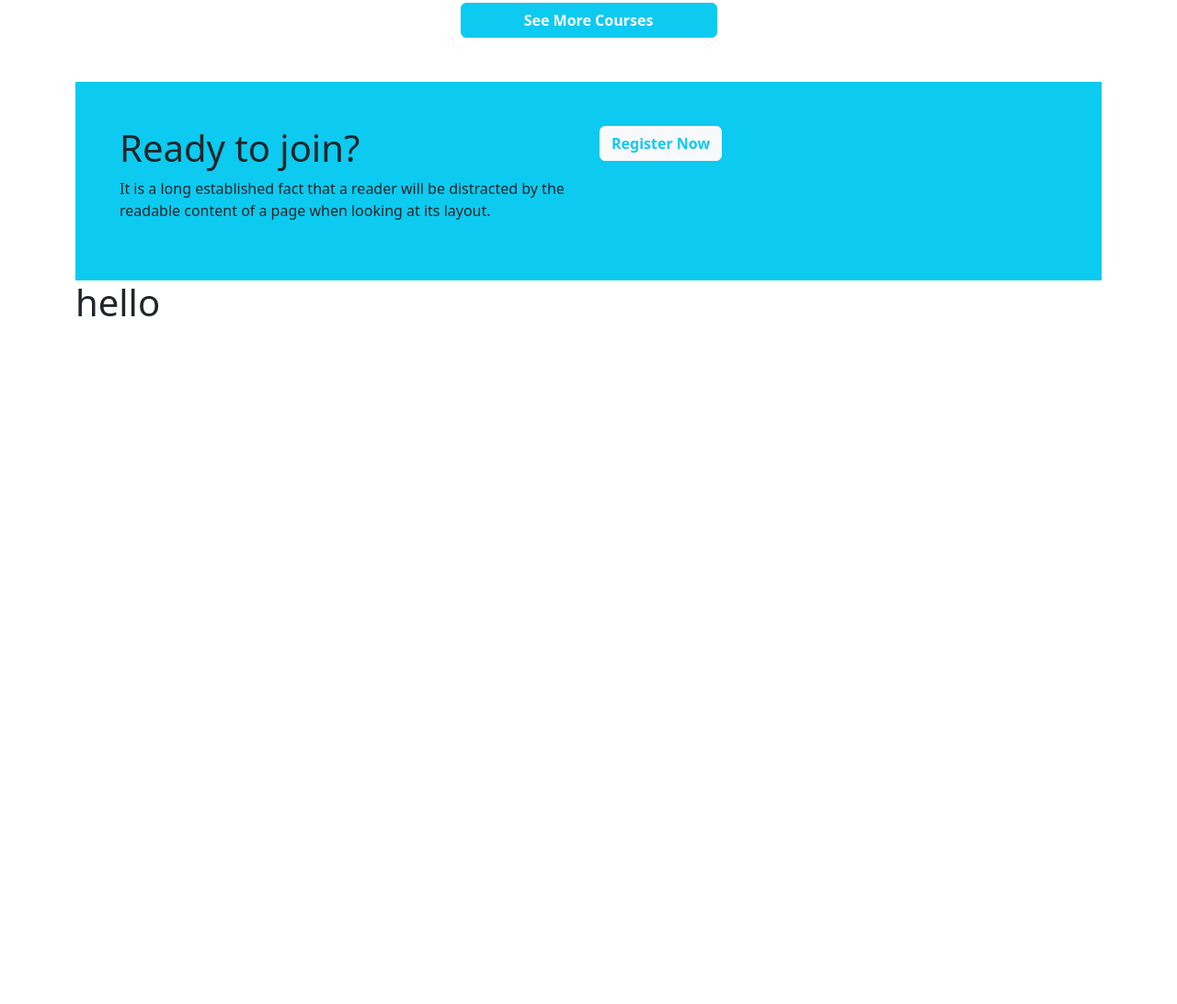
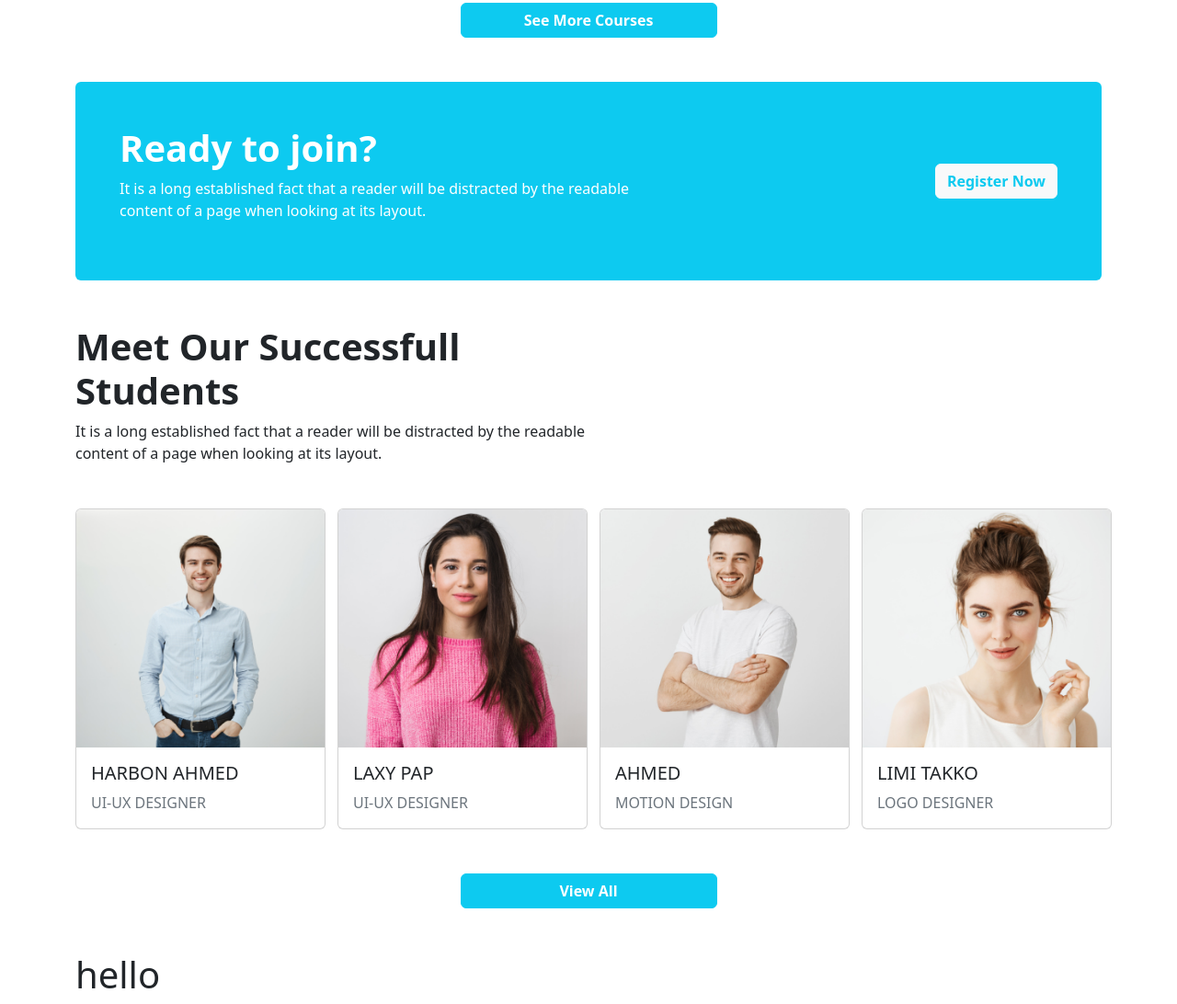
Before and after one commit to khairulistiyak/Tech-tree---2022-Assignment-3, a plain HTML site: page index.html in a window 1280 px wide. Shown: the part 1603-2695 px from the top of the page at 92% size. Before the commit the page ends 1964 px from the top, so only its background shows below. Drawn offline with nearby package versions, Linux system fonts and the light colour scheme.

Commit message:
Successfull-Students-section- add

```diff
--- a/index.html
+++ b/index.html
@@ -286,27 +286,100 @@
             <button class="btn btn-info text-white fw-bold" type="button">See More Courses</button>
         </div>
     </section>
-    <!-- see More Courses buttton  -->
+    <!-- see More  buttton  -->
 
 
 
     <!------------- Ready to join start---------- -->
     <section>
 
-        <div class="bg-info p-5">
-            <div class="row j">
-                <div class="col-6 ">
-                    <h1> Ready to join?
+        <div class="bg-info p-5 rounded mb-5">
+            <div class=" d-md-flex d-lg-flex justify-content-between align-items-center">
+                <div class=" ">
+                    <h1 class="fw-bold text-white "> Ready to join?
                     </h1>
-                    <P>It is a long established fact that a reader will be distracted by the readable
+                    <P class="text-white ">It is a long established fact that a reader will
+                        be distracted by the readable <br>
                         content of a
-                        page when looking at its layout.</P>
+                        page when looking at its layout.
+                    </P>
                 </div>
-                <div class="col-6"><button class="btn btn-light text-info fw-bold">Register Now</button></div>
+                <div><button class="btn btn-light text-info fw-bold">Register Now</button></div>
             </div>
         </div>
     </section>
     <!------------- Ready to join start---------- -->
+
+
+
+    <!------------- Meet Our Successfull Students start---------- -->
+
+    <section>
+
+        <div>
+            <h1 class="fw-bold ">Meet Our Successfull <br> Students</h1>
+            <p class="w-50">It is a long established fact that a reader will be distracted by the readable content of a
+                page
+                when looking
+                at
+                its layout.</p>
+        </div>
+        <div class="mt-5">
+            <div class="row row-cols-lg-4 row-cols-md-2 row-cols-sm-1 gx-4 gy-4">
+                <div class="col">
+                    <div class="card" style="width: 17rem;">
+                        <img src="./images/student/student-1.png" class="card-img-top" alt="...">
+                        <div class="card-body">
+                            <h5 class="text-uppercase">harbon ahmed</h5>
+                            <p class="card-text text-uppercase text-secondary">Ui-UX designer</p>
+                        </div>
+                    </div>
+                </div>
+                <div class="col ">
+                    <div class="card" style="width: 17rem;">
+                        <img src="./images/student/student-2.png" class="card-img-top" alt="...">
+                        <div class="card-body">
+                            <h5 class="text-uppercase">Laxy pap</h5>
+                            <p class="card-text text-uppercase text-secondary">Ui-UX designer</p>
+                        </div>
+                    </div>
+                </div>
+                <div class="col ">
+                    <div class="card" style="width: 17rem;">
+                        <img src="./images/student/student-3.png" class="card-img-top" alt="...">
+                        <div class="card-body">
+                            <h5 class="text-uppercase">Ahmed</h5>
+                            <p class="card-text text-uppercase text-secondary">Motion Design</p>
+                        </div>
+                    </div>
+                </div>
+                <div class="col ">
+                    <div class="card" style="width: 17rem;">
+                        <img src="./images/student/student-4.png" class="card-img-top" alt="...">
+                        <div class="card-body">
+                            <h5 class="text-uppercase">Limi takko</h5>
+                            <p class="card-text text-uppercase text-secondary">Logo Designer</p>
+                        </div>
+                    </div>
+                </div>
+            </div>
+        </div>
+
+
+    </section>
+
+
+    <!------------- Meet Our Successfull Students end---------- -->
+
+    <!-- View All buttton  -->
+
+
+    <section>
+        <div class="d-grid col-3 mx-auto m-5  ">
+            <button class="btn btn-info text-white fw-bold" type="button">View All</button>
+        </div>
+    </section>
+    <!-- View All  buttton  -->
 
 
     <h1>hello</h1>
```
